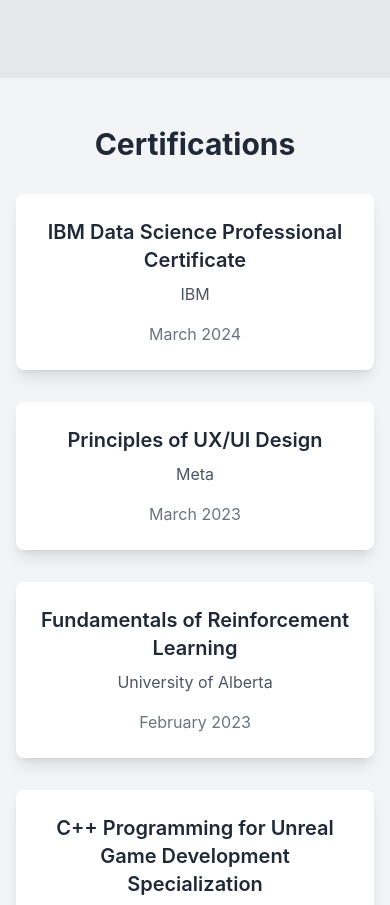
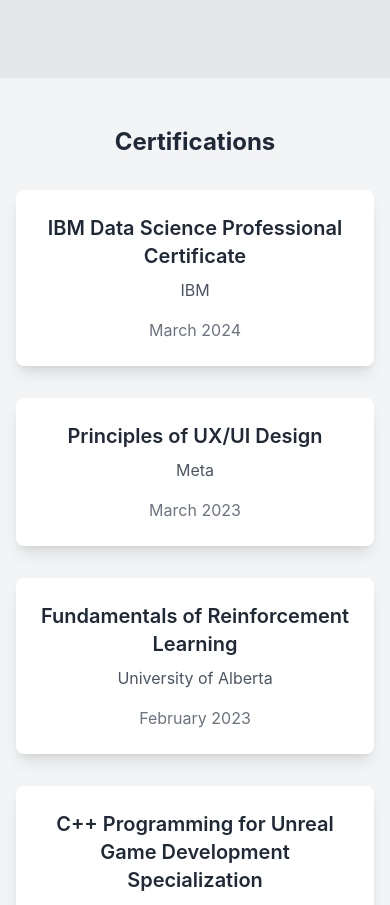
Before and after one commit to azwadkm22/Portfolio, a React (Create React App) app: page / in a window 390 px wide. Shown: the part 8580-9485 px from the top of the page. Built offline with nearby package versions, Linux system fonts and the light colour scheme.

Commit message:
Changed font size for consistency

```diff
--- a/src/components/Certifications.js
+++ b/src/components/Certifications.js
@@ -44,7 +44,7 @@ function Certifications() {
     return (
         <div className="min-h-screen flex items-center justify-center bg-gray-100 text-gray-800 py-12 px-4 sm:px-8">
             <div className="max-w-7xl mx-auto text-center">
-                <h1 className="text-3xl sm:text-4xl font-bold mb-8 sm:mb-12">Certifications</h1>
+                <h1 className="text-2xl sm:text-4xl font-bold mb-8 sm:mb-12">Certifications</h1>
                 <div className="grid grid-cols-1 sm:grid-cols-2 lg:grid-cols-3 gap-8">
                     {certifications.map((cert, index) => (
                         <a
```
